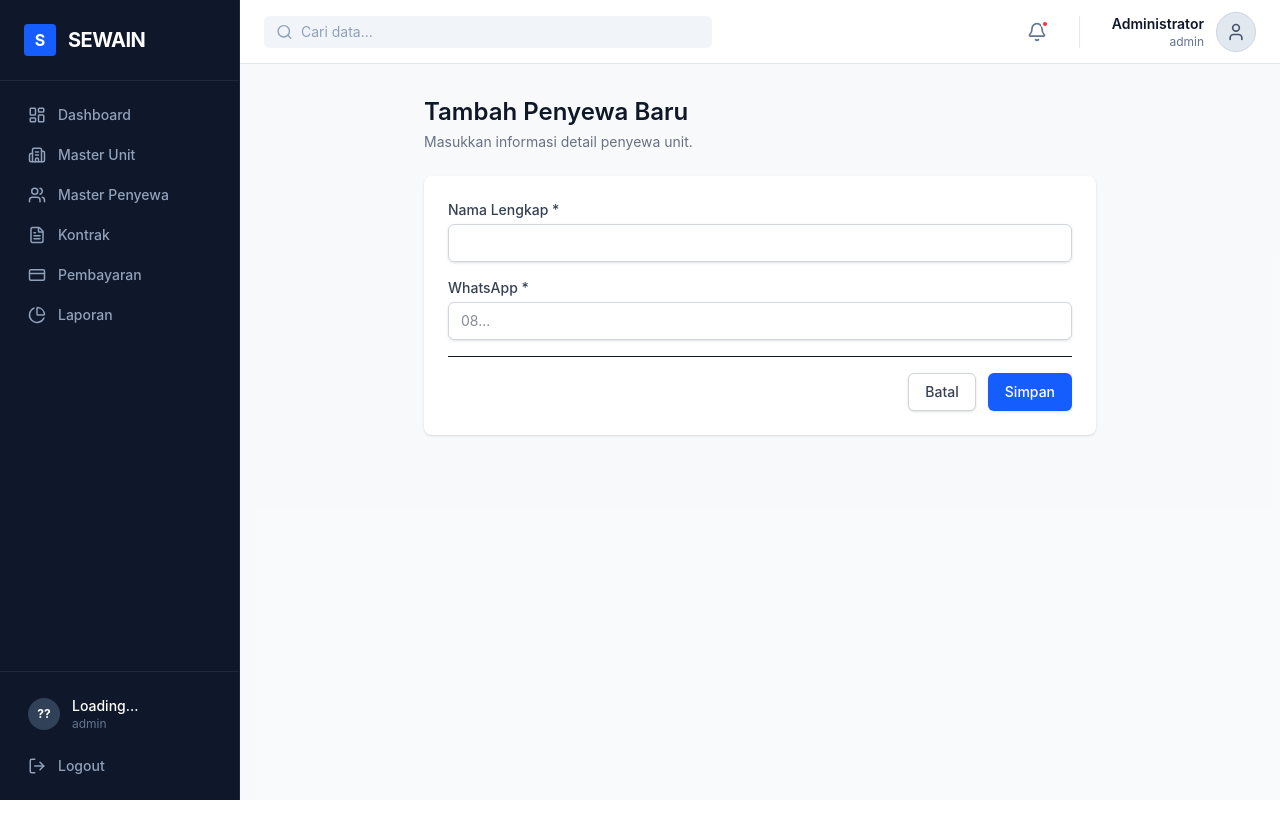
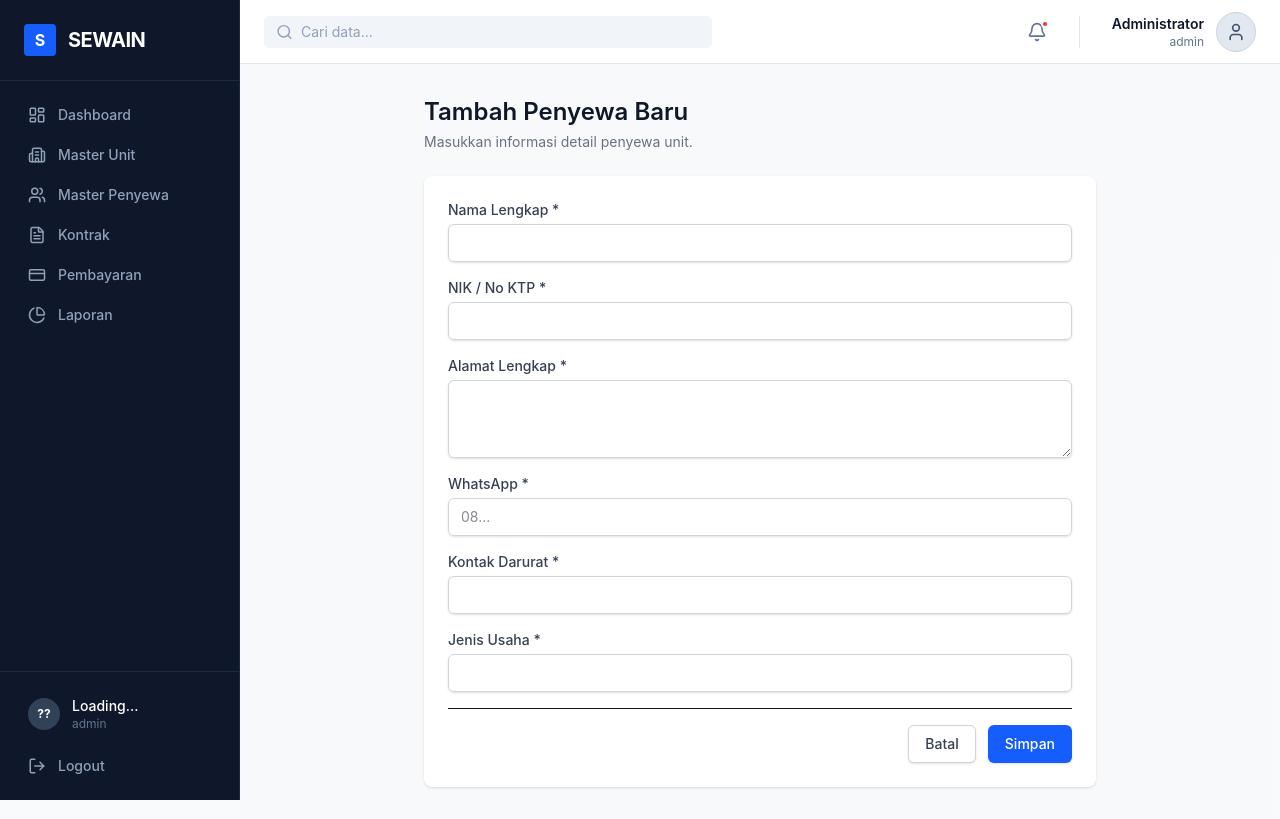
Before and after one commit to andiewirrawan/sewain1, a Next.js app: page /penyewa/tambah in a window 1280 px wide. Built offline with nearby package versions, Linux system fonts and the light colour scheme; sample sign-in values are in the browser's storage.

Commit message:
feat(penyewa): update tenant profile fields
Expand the tenant data model and forms to include NIK, address, emergency contact, and business type, and enforce validation for mandatory fields.

```diff
--- a/app/api/penyewa/[id]/route.ts
+++ b/app/api/penyewa/[id]/route.ts
@@ -62,8 +62,11 @@ export async function PUT(request: Request, context: any) {
       .from('penyewa')
       .update({
         nama: body.nama,
+        nik: body.nik,
+        alamat: body.alamat,
         whatsapp: body.whatsapp,
-        email: null
+        kontak_darurat: body.kontrak_darurat,
+        jenis_usaha: body.jenis_usaha
       })
       .eq('id_penyewa', id)
       .select()
--- a/app/api/penyewa/route.ts
+++ b/app/api/penyewa/route.ts
@@ -52,12 +52,11 @@ export async function POST(request: Request) {
     }
 
     const body = await request.json();
-    const { nama, whatsapp } = body;
+    const { nama, nik, alamat, whatsapp, kontak_darurat, jenis_usaha } = body;
 
     // Required fields based on UI form
-    console.log('Using SERVICE_ROLE_KEY length:', process.env.SUPABASE_SERVICE_ROLE_KEY?.length);
-    if (!nama || !whatsapp) {
-      return NextResponse.json({ message: 'Nama dan WhatsApp wajib diisi' }, { status: 400 });
+    if (!nama || !nik || !alamat || !whatsapp || !kontak_darurat) {
+      return NextResponse.json({ message: 'Semua field wajib diisi' }, { status: 400 });
     }
 
     const { data, error } = await supabase
@@ -65,8 +64,11 @@ export async function POST(request: Request) {
       .insert([
         {
           nama,
+          nik,
+          alamat,
           whatsapp,
-          email: null
+          kontak_darurat,
+          jenis_usaha
         }
       ])
       .select()
--- a/app/penyewa/[id]/edit/page.tsx
+++ b/app/penyewa/[id]/edit/page.tsx
@@ -13,7 +13,11 @@ export default function EditPenyewaPage() {
   const [fetching, setFetching] = useState(true);
   const [formData, setFormData] = useState({
     nama: '',
-    whatsapp: ''
+    nik: '',
+    alamat: '',
+    whatsapp: '',
+    kontak_darurat: '',
+    jenis_usaha: ''
   });
 
   useEffect(() => {
@@ -34,7 +38,11 @@ export default function EditPenyewaPage() {
       const data = await res.json();
       setFormData({
         nama: data.nama || '',
-        whatsapp: data.whatsapp || ''
+        nik: data.nik || '',
+        alamat: data.alamat || '',
+        whatsapp: data.whatsapp || '',
+        kontak_darurat: data.kontak_darurat || '',
+        jenis_usaha: data.jenis_usaha || ''
       });
     } catch (error) {
       console.error(error);
@@ -102,6 +110,30 @@ export default function EditPenyewaPage() {
           </div>
 
           <div>
+            <label className="block text-sm font-medium text-gray-700">NIK / No KTP *</label>
+            <input
+              type="text"
+              name="nik"
+              required
+              value={formData.nik}
+              onChange={handleChange}
+              className="mt-1 block w-full rounded-md border-gray-300 shadow-sm focus:border-blue-500 focus:ring-blue-500 sm:text-sm border py-2 px-3"
+            />
+          </div>
+
+          <div>
+            <label className="block text-sm font-medium text-gray-700">Alamat Lengkap *</label>
+            <textarea
+              name="alamat"
+              required
+              rows={3}
+              value={formData.alamat}
+              onChange={handleChange}
+              className="mt-1 block w-full rounded-md border-gray-300 shadow-sm focus:border-blue-500 focus:ring-blue-500 sm:text-sm border py-2 px-3"
+            />
+          </div>
+
+          <div>
             <label className="block text-sm font-medium text-gray-700">WhatsApp *</label>
             <input
               type="text"
@@ -111,6 +143,30 @@ export default function EditPenyewaPage() {
               onChange={handleChange}
               className="mt-1 block w-full rounded-md border-gray-300 shadow-sm focus:border-blue-500 focus:ring-blue-500 sm:text-sm border py-2 px-3"
               placeholder="08..."
+            />
+          </div>
+
+          <div>
+            <label className="block text-sm font-medium text-gray-700">Kontak Darurat *</label>
+            <input
+              type="text"
+              name="kontak_darurat"
+              required
+              value={formData.kontak_darurat}
+              onChange={handleChange}
+              className="mt-1 block w-full rounded-md border-gray-300 shadow-sm focus:border-blue-500 focus:ring-blue-500 sm:text-sm border py-2 px-3"
+            />
+          </div>
+
+          <div>
+            <label className="block text-sm font-medium text-gray-700">Jenis Usaha *</label>
+            <input
+              type="text"
+              name="jenis_usaha"
+              required
+              value={formData.jenis_usaha}
+              onChange={handleChange}
+              className="mt-1 block w-full rounded-md border-gray-300 shadow-sm focus:border-blue-500 focus:ring-blue-500 sm:text-sm border py-2 px-3"
             />
           </div>
 
--- a/app/penyewa/tambah/page.tsx
+++ b/app/penyewa/tambah/page.tsx
@@ -9,7 +9,11 @@ export default function TambahPenyewaPage() {
   const [loading, setLoading] = useState(false);
   const [formData, setFormData] = useState({
     nama: '',
-    whatsapp: ''
+    nik: '',
+    alamat: '',
+    whatsapp: '',
+    kontak_darurat: '',
+    jenis_usaha: ''
   });
 
   const handleChange = (e: React.ChangeEvent<HTMLInputElement | HTMLTextAreaElement>) => {
@@ -65,6 +69,30 @@ export default function TambahPenyewaPage() {
           </div>
 
           <div>
+            <label className="block text-sm font-medium text-gray-700">NIK / No KTP *</label>
+            <input
+              type="text"
+              name="nik"
+              required
+              value={formData.nik}
+              onChange={handleChange}
+              className="mt-1 block w-full rounded-md border-gray-300 shadow-sm focus:border-blue-500 focus:ring-blue-500 sm:text-sm border py-2 px-3"
+            />
+          </div>
+
+          <div>
+            <label className="block text-sm font-medium text-gray-700">Alamat Lengkap *</label>
+            <textarea
+              name="alamat"
+              required
+              rows={3}
+              value={formData.alamat}
+              onChange={handleChange}
+              className="mt-1 block w-full rounded-md border-gray-300 shadow-sm focus:border-blue-500 focus:ring-blue-500 sm:text-sm border py-2 px-3"
+            />
+          </div>
+
+          <div>
             <label className="block text-sm font-medium text-gray-700">WhatsApp *</label>
             <input
               type="text"
@@ -74,6 +102,30 @@ export default function TambahPenyewaPage() {
               onChange={handleChange}
               className="mt-1 block w-full rounded-md border-gray-300 shadow-sm focus:border-blue-500 focus:ring-blue-500 sm:text-sm border py-2 px-3"
               placeholder="08..."
+            />
+          </div>
+
+          <div>
+            <label className="block text-sm font-medium text-gray-700">Kontak Darurat *</label>
+            <input
+              type="text"
+              name="kontak_darurat"
+              required
+              value={formData.kontak_darurat}
+              onChange={handleChange}
+              className="mt-1 block w-full rounded-md border-gray-300 shadow-sm focus:border-blue-500 focus:ring-blue-500 sm:text-sm border py-2 px-3"
+            />
+          </div>
+
+          <div>
+            <label className="block text-sm font-medium text-gray-700">Jenis Usaha *</label>
+            <input
+              type="text"
+              name="jenis_usaha"
+              required
+              value={formData.jenis_usaha}
+              onChange={handleChange}
+              className="mt-1 block w-full rounded-md border-gray-300 shadow-sm focus:border-blue-500 focus:ring-blue-500 sm:text-sm border py-2 px-3"
             />
           </div>
 
```
